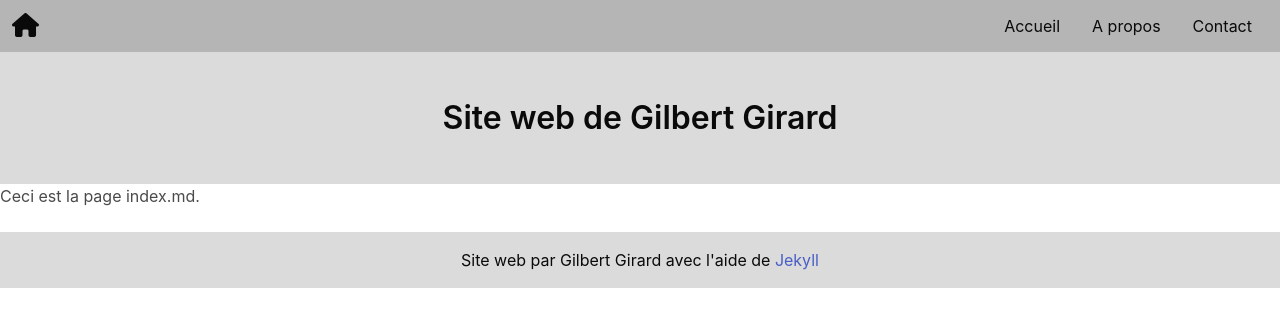
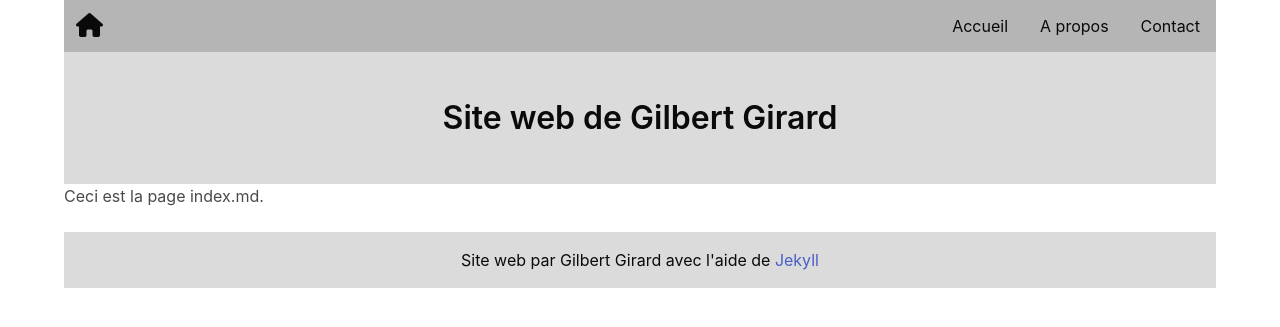
Before and after one commit to gilbiere/jeckyll-1, a Jekyll site: the page built from index.md, in a window 1280 px wide. Shown: the top 327 px of the page. Built offline with Jekyll 4.4.1, drawn with Linux system fonts in a browser that asks for light colours; nearby versions of some CDN libraries.

Commit message:
Update default.html

```diff
--- a/_layouts/default.html
+++ b/_layouts/default.html
@@ -2,6 +2,7 @@
 <html lang="en">
 {% include head.html %}
 <body>
+<section class="container">
   {% include menu-top.html %}
   {% include header.html %}
   {{ content }}
```
